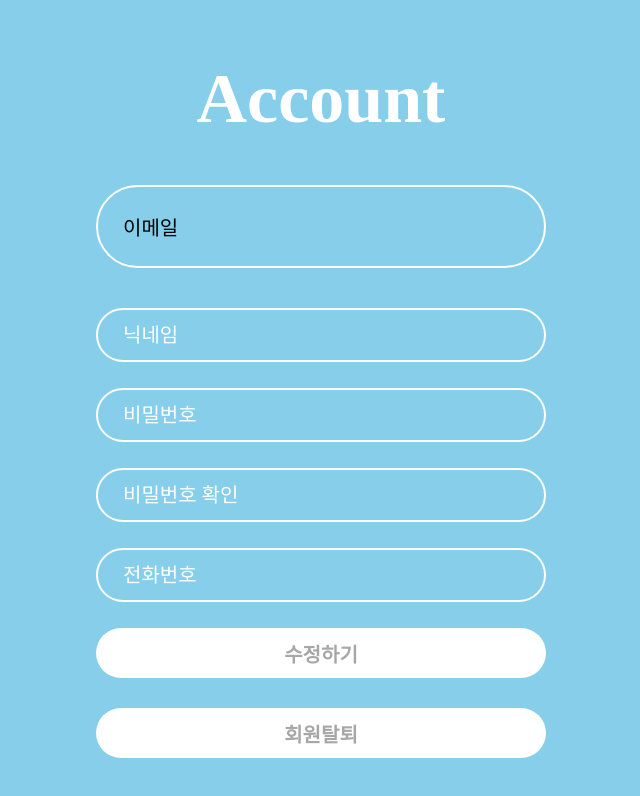
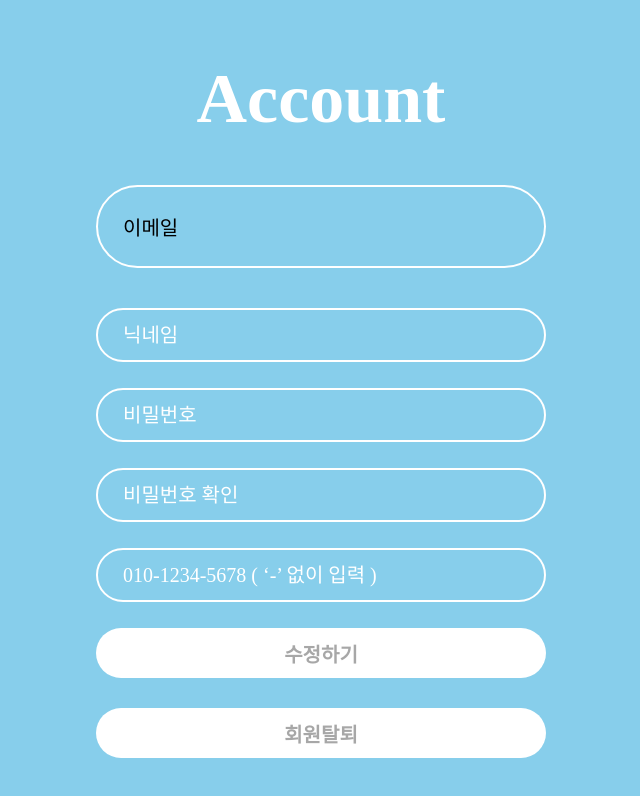
Before and after one commit to KooKim2Jung/TodoList, a React (Create React App) app in the folder frontend/my-app/: page /Account in a window 1280 px wide. Shown: the top 796 px of the page, without its empty margins (319-959 px from the left). Built offline with nearby package versions, Linux system fonts and the light colour scheme; a web font is replaced by a local one.

Commit message:
Account 진짜 수정 완료

```diff
--- a/frontend/my-app/src/components/AccountForm/AccountForm.js
+++ b/frontend/my-app/src/components/AccountForm/AccountForm.js
@@ -123,7 +123,8 @@ const AccountForm = () => {
                         type="text"
                         value={user.phone}
                         onChange={(submitUser)}
-                        placeholder='전화번호'
+                        pattern="\d*" minlength="10" maxlength="11"
+                        placeholder='010-1234-5678 ( &lsquo;-&rsquo; 없이 입력 )'
                         name="phone"
                     />
                 </div>
```
